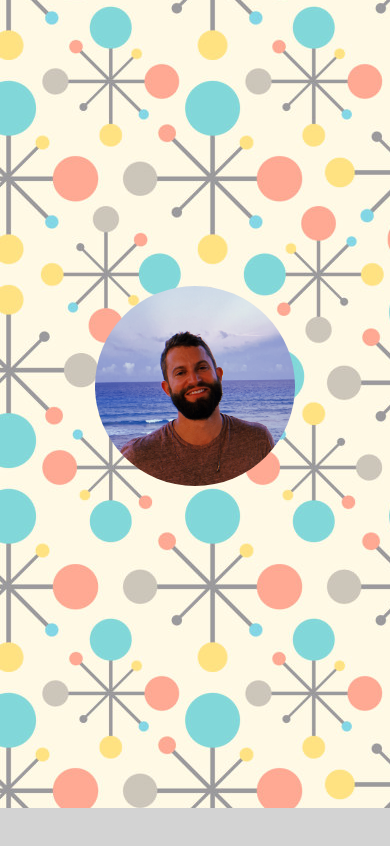
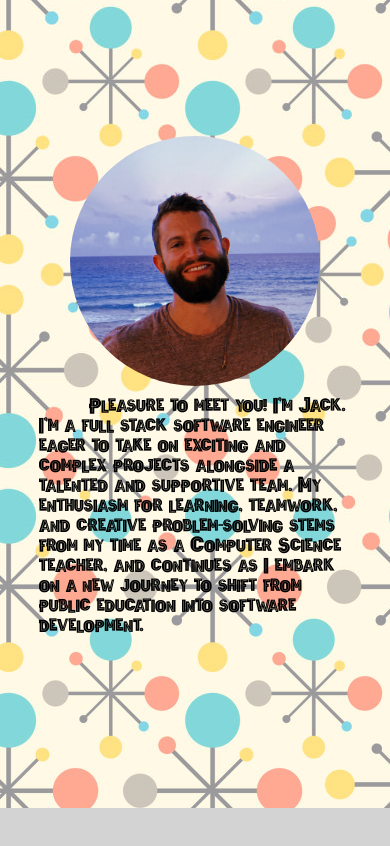
Before and after one commit to JackPadalino/Portfolio-Site, a React (Vite) app: page / in a window 390 px wide. Shown: the part 880-1726 px from the top of the page. Built offline with nearby package versions, Linux system fonts and the light colour scheme.

Commit message:
updated CSS for desktop and mobile view for about me information

```diff
--- a/index.css
+++ b/index.css
@@ -34,14 +34,9 @@
 }
 
 @font-face {
-  font-family: "Bencolene-Vintage";
-  src: local("Bencolene-Vintage"),
+  font-family: "Bencolene";
+  src: local("Bencolene"),
     url("./fonts/Bencolene-Vintage.ttf") format("truetype");
-}
-
-@font-face {
-  font-family: "Dymaxion";
-  src: local("Dymaxion"), url("./fonts/Dymaxion.ttf") format("truetype");
 }
 
 @font-face {
--- a/index.html
+++ b/index.html
@@ -4,8 +4,7 @@
     <meta charset="UTF-8" />
     <link rel="icon" type="image/svg+xml" href="/vite.svg" />
     <link rel="stylesheet" type="text/css" href="index.css" />
-    <!-- <meta name="viewport" content="width=device-width, initial-scale=1.0" /> -->
-    <meta name="viewport" content="width=device-width,initial-scale=1">
+    <meta name="viewport" content="width=device-width,initial-scale=1" />
     <title>Jack Padalino</title>
   </head>
   <body>
--- a/src/components/About/About.css
+++ b/src/components/About/About.css
@@ -19,6 +19,18 @@
   justify-content: center;
   align-items: center;
   background-color: #ffffff80;
+}
+
+#profileContainer {
+  display: flex;
+  flex-direction: column;
+  justify-content: center;
+  align-items: center;
+  gap: 10px;
+}
+
+#aboutMe {
+  font-family: Wagoon;
 }
 
 #me {
@@ -63,7 +75,13 @@
 
   #me {
     height: 50%;
-    height: 50%;
+    width: 50%;
+  }
+
+  #aboutMe {
+    width: 75%;
+    font-size: 30px;
+    text-indent: 50px;
   }
 
   .picStart {
@@ -105,7 +123,13 @@
 
   #me {
     height: 50%;
-    height: 50%;
+    width: 50%;
+  }
+
+  #aboutMe {
+    width: 80%;
+    font-size: 15px;
+    text-indent: 50px;
   }
 }
 
@@ -124,7 +148,13 @@
   }
 
   #me {
-    width: 200px;
-    height: 200px;
+    width: 250px;
+    height: 250px;
+  }
+
+  #aboutMe {
+    width: 80%;
+    font-size: 20px;
+    text-indent: 50px;
   }
 }
--- a/src/components/About/About.tsx
+++ b/src/components/About/About.tsx
@@ -52,7 +52,17 @@ const About = () => {
         />
       </div>
       <div id="rightContainer">
-        <img ref={meRef} src={me} className="picStart" id="me" />
+        <div ref={meRef} className="picStart" id="profileContainer">
+          <img src={me} id="me" />
+          <p id="aboutMe">
+            Pleasure to meet you! I'm Jack. I'm a full stack software engineer
+            eager to take on exciting and complex projects alongside a talented
+            and supportive team. My enthusiasm for learning, teamwork, and
+            creative problem-solving stems from my time as a Computer Science
+            teacher, and continues as I embark on a new journey to shift from
+            public education into software development.
+          </p>
+        </div>
       </div>
     </div>
   );
```
